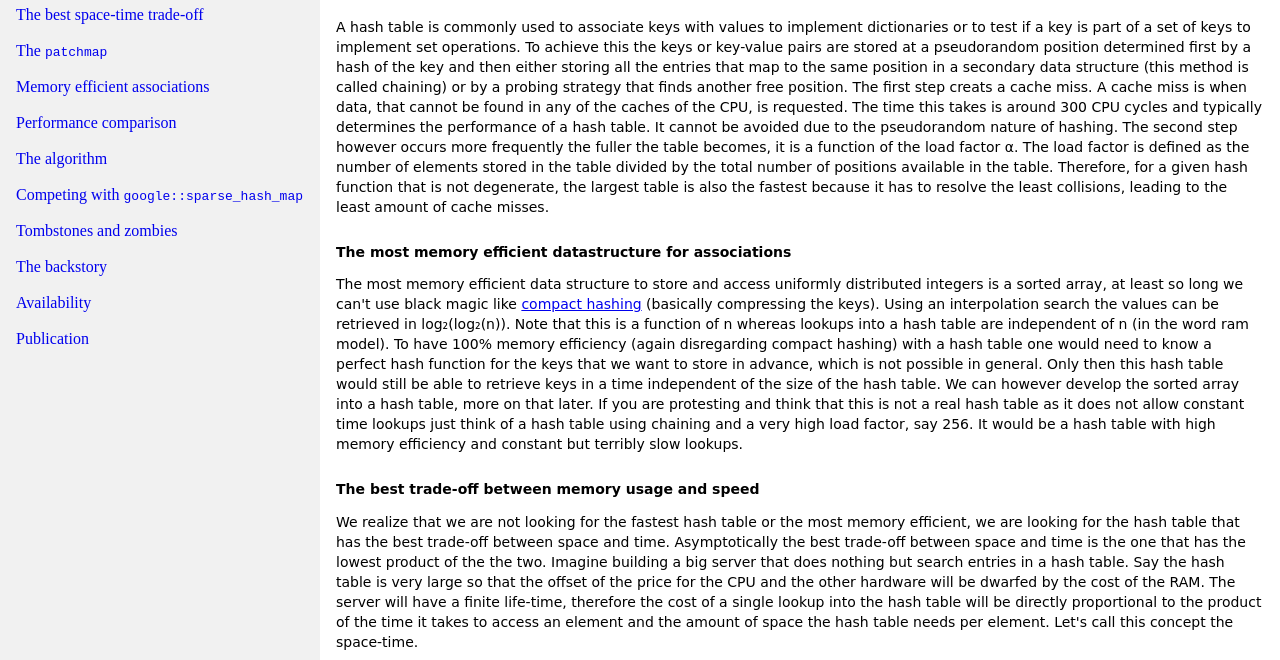
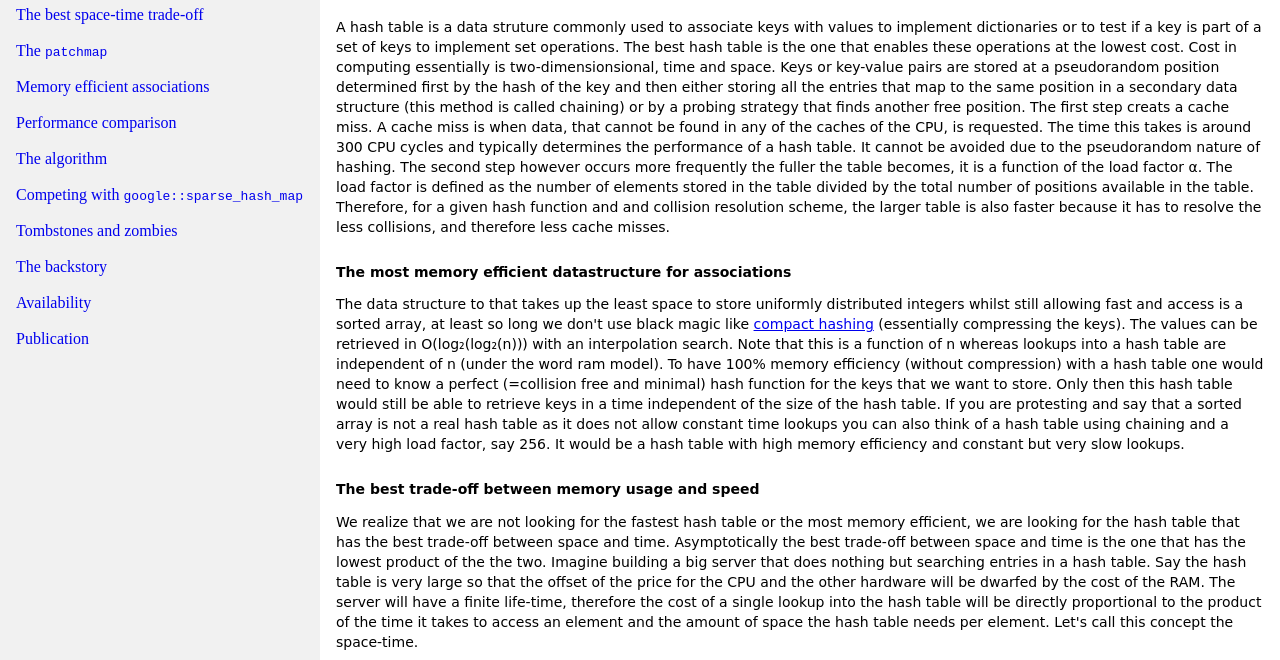
Before and after one commit to 1ykos/patchmap, a plain HTML site: page index.html in a window 1280 px wide. Shown: the part 140-800 px from the top of the page. Drawn offline with Linux system fonts and the light colour scheme.

Commit message:
slight rewording of introduction

```diff
--- a/index.html
+++ b/index.html
@@ -176,50 +176,56 @@ green { color: green; }
  </ul>
 </div>
 <div class="content">
-  <h2 style="text-align: center;">Memory Efficient Hash Tables
-  <br>and Pseudorandom Ordering</h2>
-
+  <h2 style="text-align: center;">Memory Efficient Hash Tables<br>
+                                  and Pseudorandom Ordering</h2>
   <h2><a name="The best hash table">What makes a hash table good?</a></h3>
   <p>
-  A hash table is commonly used to associate keys with values to implement
-  dictionaries or to test if a key is part of a set of keys to implement set
-  operations. To achieve this the keys or key-value pairs are stored at a
-  pseudorandom position determined first by a hash of the key and then either
-  storing all the entries that map to the same position in a secondary data
-  structure (this method is called chaining) or by a probing strategy that finds
-  another free position. The first step creats a cache miss. A cache
-  miss is when data, that cannot be found in any of the caches of the CPU,
-  is requested. The time this takes is around 300 CPU cycles and typically
-  determines the performance of a hash table. It cannot be avoided due to the
-  pseudorandom nature of hashing. The second step however occurs more frequently
-  the fuller the table becomes, it is a function of the load factor α.
+  A hash table is a data struture commonly used to associate keys with values
+  to implement dictionaries or to test if a key is part of a set of keys to
+  implement set operations.
+  The best hash table is the one that enables these operations at the lowest
+  cost.
+  Cost in computing essentially is two-dimensionsional, time and space.
+  Keys or key-value pairs are stored at a pseudorandom position determined
+  first by the hash of the key and then either storing all the entries that map
+  to the same position in a secondary data structure
+  (this method is called chaining) or by a probing strategy that finds
+  another free position.
+  The first step creats a cache miss.
+  A cache miss is when data, that cannot be found in any of the caches of the
+  CPU, is requested.
+  The time this takes is around 300 CPU cycles and typically determines the
+  performance of a hash table.
+  It cannot be avoided due to the pseudorandom nature of hashing.
+  The second step however occurs more frequently the fuller the table becomes,
+  it is a function of the load factor α.
   The load factor is defined as the number of elements stored in the table
   divided by the total number of positions available in the table. Therefore,
-  for a given hash function that is not degenerate, the largest table is also
-  the fastest because it has to resolve the least collisions, leading to the
-  least amount of cache misses.
+  for a given hash function and and collision resolution scheme, the larger
+  table is also faster because it has to resolve the less collisions,
+  and therefore less cache misses.
   </p>
   <h3><a name="Memory efficient associations">
       The most memory efficient datastructure for associations
   </a></h3>
   <p>
-  The most memory efficient data structure to store and access uniformly
-  distributed integers is a sorted array, at least so long we can't use black
-  magic like <a href="https://arxiv.org/pdf/1905.00163.pdf">compact hashing</a>
-  (basically compressing the keys).
-  Using an interpolation search the values can be retrieved in log₂(log₂(n)).
+  The data structure to that takes up the least space to store uniformly
+  distributed integers whilst still allowing fast and access is a sorted array,
+  at least so long we don't use black magic like
+  <a href="https://arxiv.org/pdf/1905.00163.pdf">compact hashing</a>
+  (essentially compressing the keys).
+  The values can be retrieved in O(log₂(log₂(n))) with an interpolation search.
   Note that this is a function of n whereas lookups into a hash table are
-  independent of n (in the word ram model).
-  To have 100% memory efficiency (again disregarding compact hashing) with a
-  hash table one would need to know a perfect hash function for the keys that
-  we want to store in advance, which is not possible in general.
+  independent of n (under the word ram model).
+  To have 100% memory efficiency (without compression) with a hash table one
+  would need to know a perfect (=collision free and minimal) hash function
+  for the keys that we want to store.
   Only then this hash table would still be able to retrieve keys in a time
   independent of the size of the hash table.
-  We can however develop the sorted array into a hash table, more on that later.
-  If you are protesting and think that this is not a real hash table as it does
-  not allow constant time lookups just think of a hash table using chaining and
-  a very high load factor, say 256.
-  It would be a hash table with high memory efficiency and constant but terribly
+  If you are protesting and say that a sorted array is not a real hash table as
+  it does not allow constant time lookups you can also think of a hash table
+  using chaining and a very high load factor, say 256.
+  It would be a hash table with high memory efficiency and constant but very
   slow lookups.
   </p>
   <h3><a name="The best space-time trade-off">The best trade-off between memory usage and speed</a></h3>
@@ -228,7 +234,7 @@ green { color: green; }
   memory efficient, we are looking for the hash table that has the best
   trade-off between space and time. Asymptotically the best trade-off between
   space and time is the one that has the lowest product of the the two. Imagine
-  building a big server that does nothing but search entries in a hash table.
+  building a big server that does nothing but searching entries in a hash table.
   Say the hash table is very large so that the offset of the price for the CPU
   and the other hardware will be dwarfed by the cost of the RAM. The server will
   have a finite life-time, therefore the cost of a single lookup into the hash
@@ -248,11 +254,23 @@ green { color: green; }
   </p>
   <h2><a name="The patchmap">The <tt>patchmap</tt> </a></h2>
   <p>
-  The <tt>patchmap</tt> is my attempt at achieving this magical smallest space-time. Recently I was frustrated with the performance of <tt>std::unordered_map</tt> and before I could even test other hash tables I had come up with an idea of how to save space that I needed to try. Let's first look at how it compares, then at the algorithm, more about the motivation later.
+  The <tt>patchmap</tt> is my attempt at achieving this magical smallest
+  space-time. Recently I was frustrated with the performance of
+  <tt>std::unordered_map</tt> and before I could even test other hash tables
+  I had come up with an idea of how to save space that I needed to try.
+  Let's first look at how it compares, then at the algorithm, more about the
+  motivation later.
   </p>
   <h3><a name="Performance comparison">Performance compared to other hash tables</a></h3>
   <p>
-  I designed a small benchmark to be as fair and comprehensive as possible. Only random keys can produce comparable memory access patterns across different hash table implementations using different hash functions and probing strategies, keep in mind however that this masks bad hash functions. For the following benchmark 2²⁶ random 64 bit keys were associated with arbitrary 64 bit values. The average memory consumption and time for insertion, lookup and deletion per key-value pair can be found in the plots below for the different hash tables.
+  I designed a small benchmark to be as fair and comprehensive as possible.
+  Only random keys can produce comparable memory access patterns across
+  different hash table implementations using different hash functions and
+  probing strategies, keep in mind however that this masks bad hash functions.
+  For the following benchmark 2²⁶ random 64 bit keys were associated with
+  arbitrary 64 bit values. The average memory consumption and time for
+  insertion, lookup and deletion per key-value pair can be found in the plots
+  below for the different hash tables.
   </p>
   <a name="Figure 1">
   <div class="flex-wrap-container">
```
